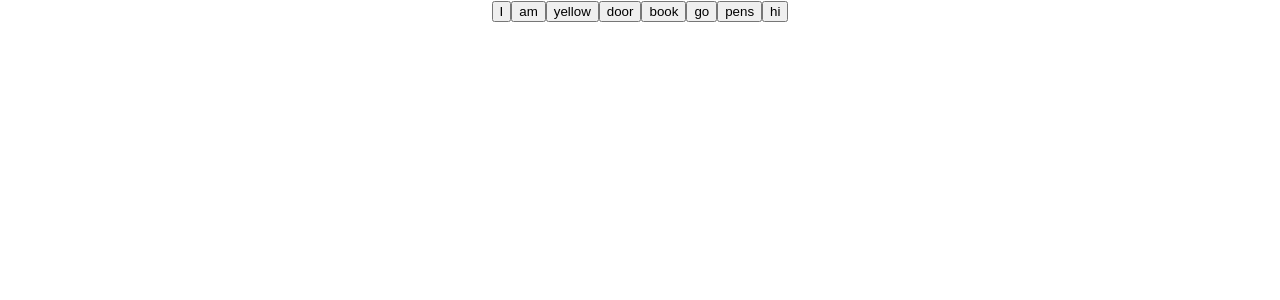
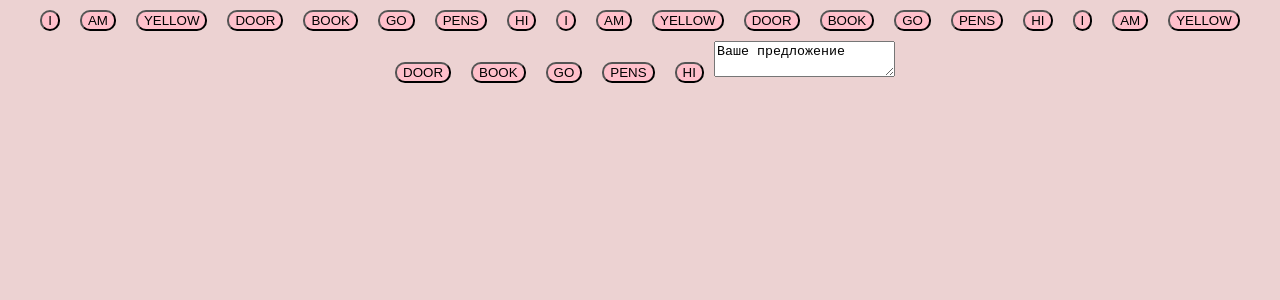
Before and after one commit to galya-cmd/-cards, a React (Create React App) app in the folder dictionary/: page /dictionary in a window 1280 px wide. Shown: the top 300 px of the page. Built offline with nearby package versions, Linux system fonts and the light colour scheme.

Commit message:
основная страниа

```diff
--- a/dictionary/src/App.js
+++ b/dictionary/src/App.js
@@ -2,6 +2,7 @@ import logo from './logo.svg';
 import './App.css';
 
 import Dictionary from './components/dictionary';
+import Test from './components/test';
 
 function App() {
   return (
@@ -14,6 +15,23 @@ function App() {
       <Dictionary name="go"/>
       <Dictionary name="pens"/>
       <Dictionary name="hi"/>
+      <Dictionary name="I"/>
+      <Dictionary name="am"/>
+      <Dictionary name="yellow"/>
+      <Dictionary name="door"/>
+      <Dictionary name="book"/>
+      <Dictionary name="go"/>
+      <Dictionary name="pens"/>
+      <Dictionary name="hi"/>
+      <Dictionary name="I"/>
+      <Dictionary name="am"/>
+      <Dictionary name="yellow"/>
+      <Dictionary name="door"/>
+      <Dictionary name="book"/>
+      <Dictionary name="go"/>
+      <Dictionary name="pens"/>
+      <Dictionary name="hi"/>
+      <Test />
     </div>
   );
 }
--- a/dictionary/src/components/dictionary.css
+++ b/dictionary/src/components/dictionary.css
@@ -0,0 +1,15 @@
+body {
+    background-color: rgb(236, 210, 210);
+}
+.button {
+    margin: 10px;
+    text-align: center;
+    background-color: pink;
+    text-transform: uppercase;
+    border-radius: 10px;
+
+}
+.test {
+    position: absolute;
+
+}
--- a/dictionary/src/components/dictionary.jsx
+++ b/dictionary/src/components/dictionary.jsx
@@ -1,4 +1,4 @@
-
+import './dictionary.css';
 
 
 function Dictionary(props) {
--- /dev/null
+++ b/dictionary/src/components/test.jsx
@@ -0,0 +1,13 @@
+import './dictionary.css';
+
+
+function Test(props) {
+    return(
+        <>
+        <textarea className='text'>Ваше предложение</textarea>
+
+        </>
+    )
+}
+
+export default Test;
```
